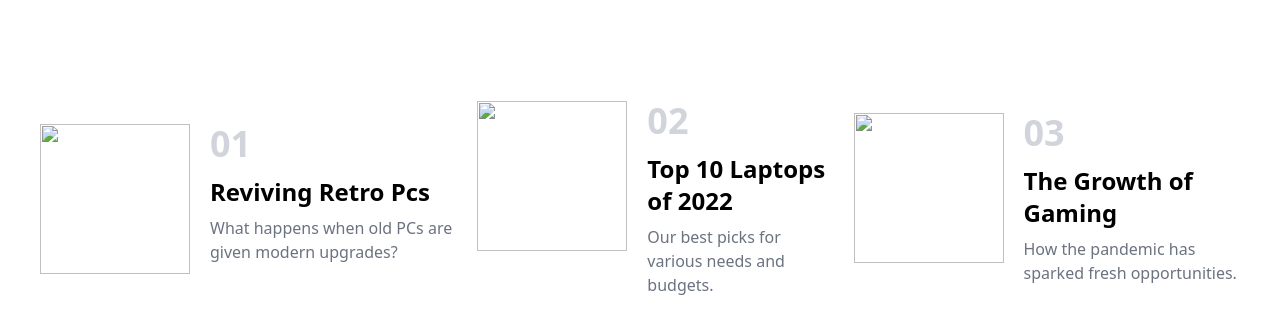
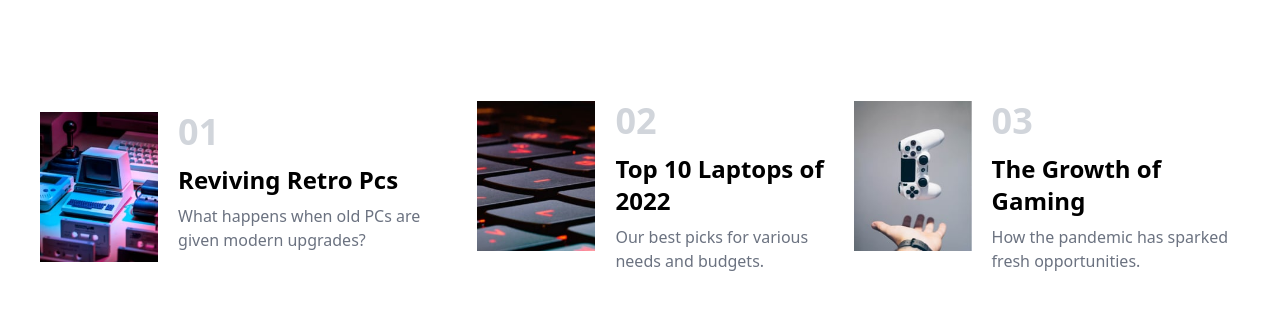
Before and after one commit to akash24480/https---github.com-akash24480-landing-Page, a website: page index.html in a window 1280 px wide. Shown: the part 636-952 px from the top of the page. Drawn offline with nearby package versions, Linux system fonts and the light colour scheme; the site is published under a folder, as on GitHub Pages, so addresses that start at the root find nothing.

Commit message:
Update index.html
Images not loading so updated

```diff
--- a/index.html
+++ b/index.html
@@ -130,7 +130,7 @@
           <div class="flex gap-5">
             <img
               class="w-[100px] lg:h-[150px] lg:w-[150px]"
-              src="/assets/images/image-retro-pcs.jpg"
+              src="./assets/images/image-retro-pcs.jpg"
               alt=""
             />
             <div>
@@ -145,7 +145,7 @@
           <div class="flex gap-5 my-10">
             <img
               class="w-[100px] lg:h-[150px] lg:w-[150px]"
-              src="/assets/images/image-top-laptops.jpg"
+              src="./assets/images/image-top-laptops.jpg"
               alt=""
             />
             <div>
@@ -160,7 +160,7 @@
           <div class="flex gap-5">
             <img
               class="w-[100px] lg:h-[150px] lg:w-[150px]"
-              src="/assets/images/image-gaming-growth.jpg"
+              src="./assets/images/image-gaming-growth.jpg"
               alt=""
             />
             <div>
```
